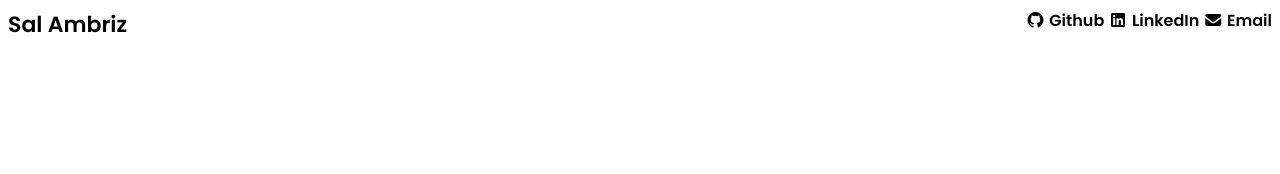
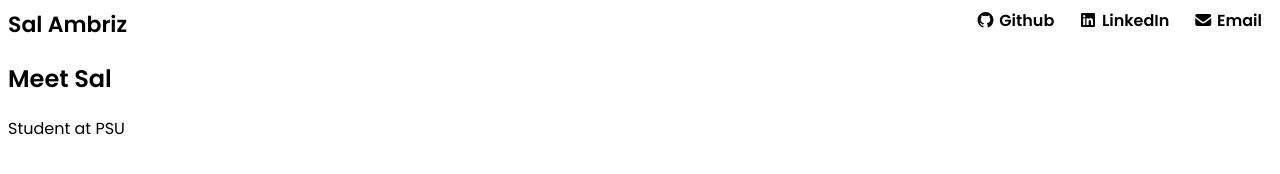
Before and after one commit to pdxsa1/my-portfolio, a plain HTML site: page index.html in a window 1280 px wide. Drawn offline with Linux system fonts and the light colour scheme.

Commit message:
Added a hero section

```diff
--- a/index.html
+++ b/index.html
@@ -40,9 +40,16 @@
      </nav>
      <main>
         <!-- Me -->
-        <section></section>
-        <!-- About me -->
-        <section></section>
+        <section class="hero-section">
+            <div class="text">
+                <h2>Meet Sal</h2>
+                <p>Student at PSU</p>
+            </div>
+
+            <div class="links"></div>
+            <div class="text"></div>
+        </section>
+
         <!-- Skills -->
         <section></section>
         <!-- Projects -->
--- a/styles.css
+++ b/styles.css
@@ -30,4 +30,10 @@ nav .left a {
 
 nav .right a {
     color: var(--text-color);
+    margin: 0 10px;
 }
+
+nav .right a:last-child {
+    color: var(--background-color);
+    background-color: var(--text-color);
+}
```
